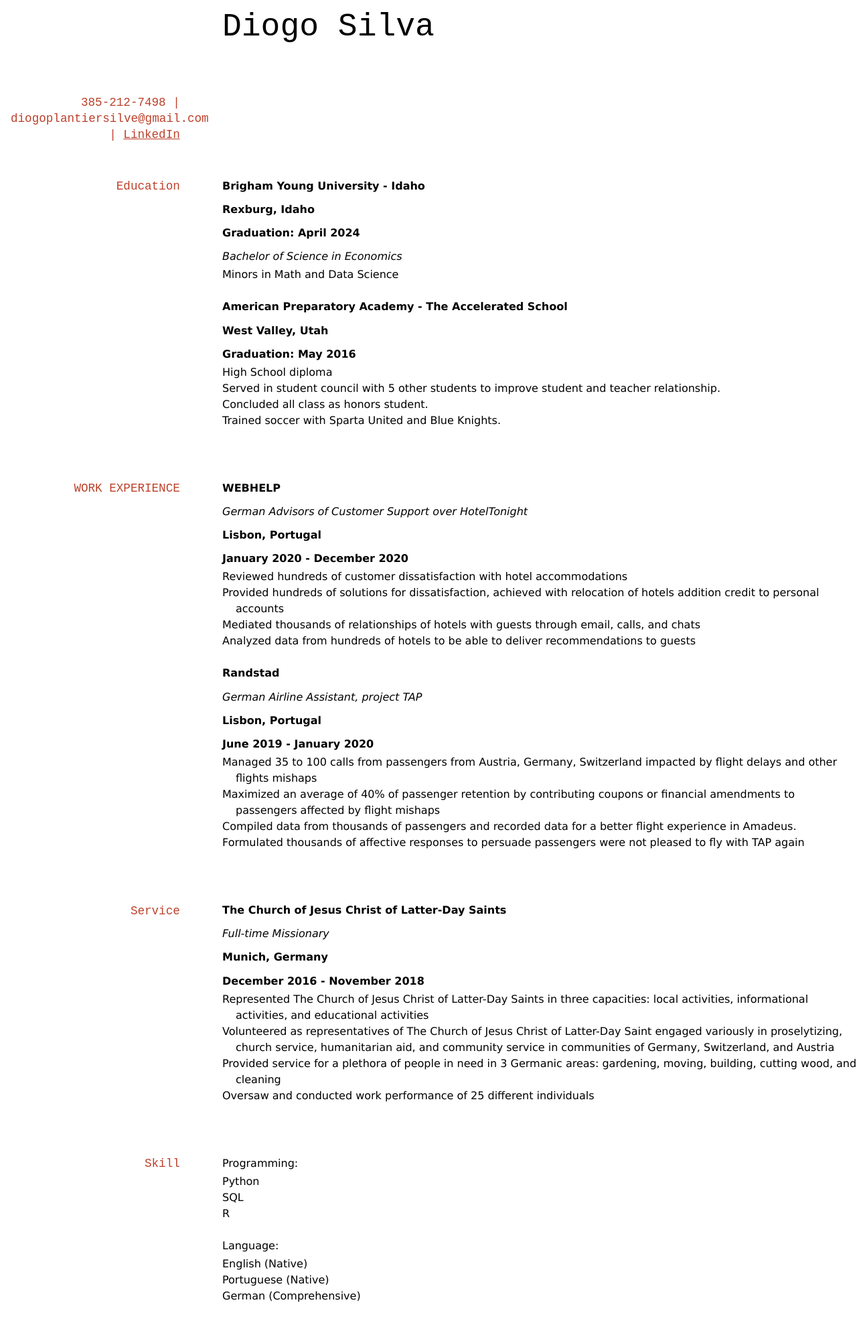
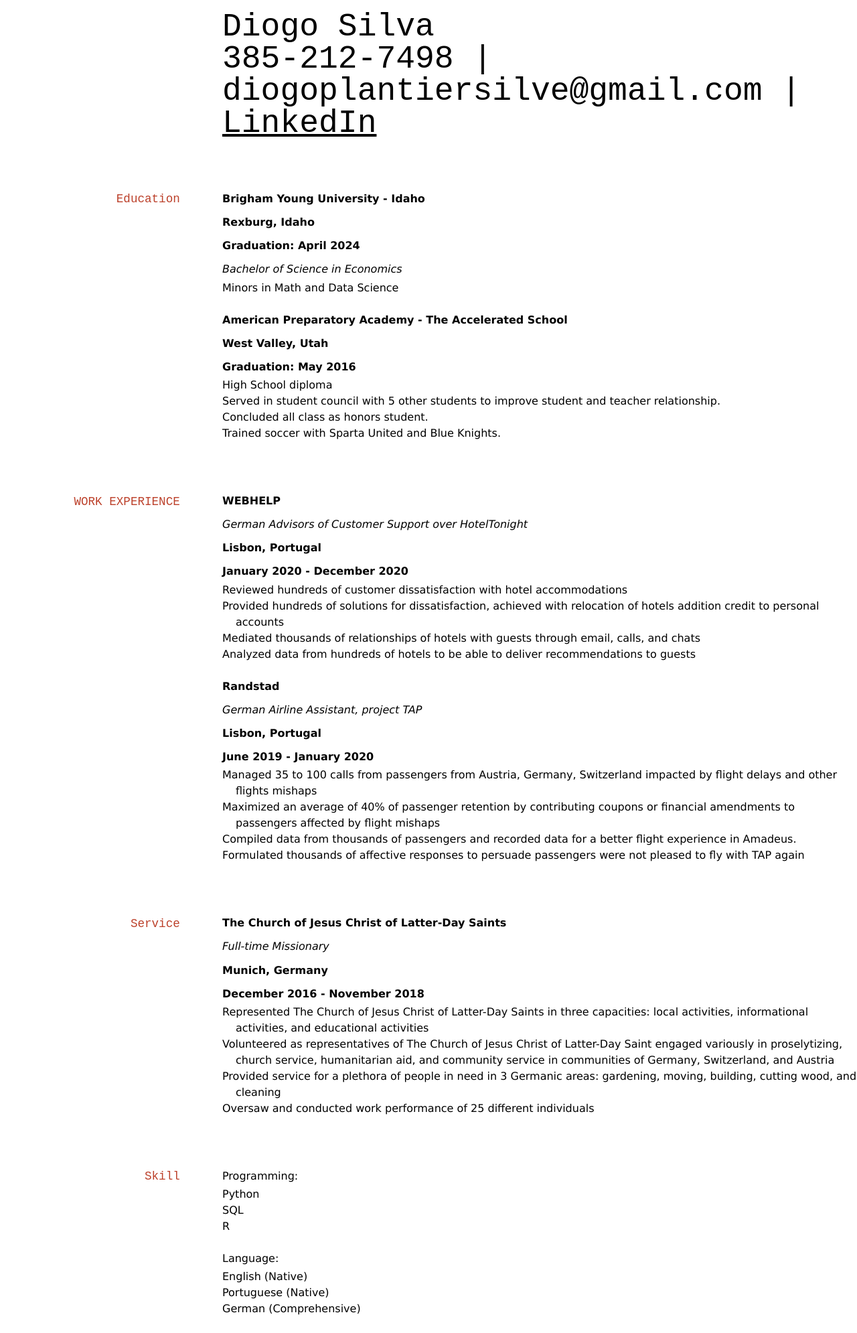
Before and after one commit to byuids-resumes/Silva-Resume, a Jekyll site: the page built from docs/index.md, in a window 1280 px wide. Shown: the whole page at 67% size. Built offline with Jekyll 4.4.1, drawn with Linux system fonts in a browser that asks for light colours; our own code applies the rules of GitHub Pages for plain Markdown files.

```diff
--- a/docs/index.md
+++ b/docs/index.md
@@ -5,8 +5,8 @@ layout: cv
 Diogo Silva
 ======
 
-385-212-7498 | diogoplantiersilve@gmail.com | [LinkedIn](https://www.linkedin.com/in/diogo-silva-37b23917a/)
----------
+# 385-212-7498 | diogoplantiersilve@gmail.com | [LinkedIn](https://www.linkedin.com/in/diogo-silva-37b23917a/)
+
 <!-- https://www.monique.tech/the-art-of-markdown -->
 
 Education
```
